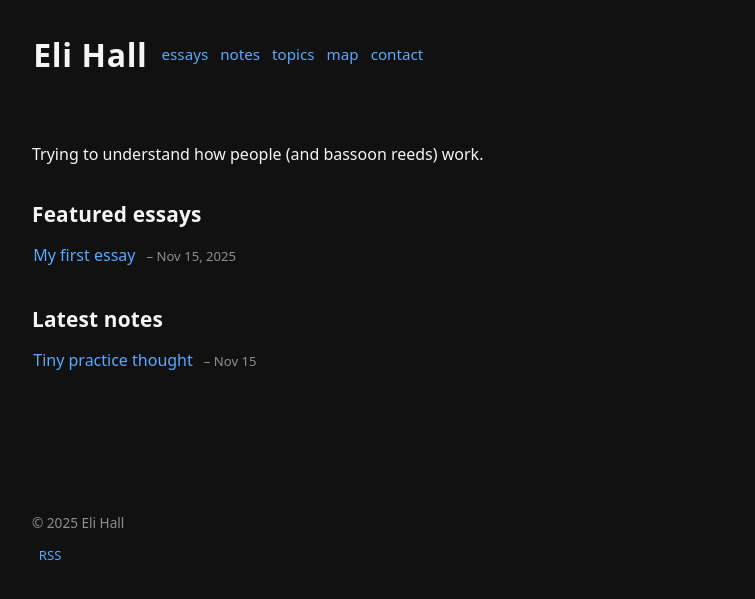
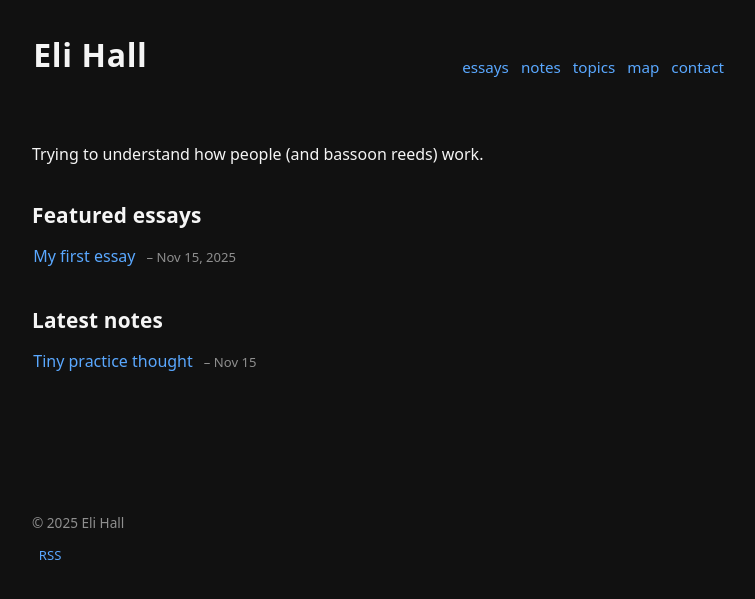
Before and after one commit to ethall52xyz/elihall, a Jekyll site: the page built from index.html, in a window 1280 px wide. Shown: the top 599 px of the page, without its empty margins (262-1017 px from the left). Built offline with Jekyll 4.4.1, drawn with Linux system fonts in a browser that asks for light colours.

Commit message:
Update main.css

```diff
--- a/assets/css/main.css
+++ b/assets/css/main.css
@@ -49,7 +49,7 @@ body {
 }
 
 /* =============================
-   Header (refined)
+   Header (full-width, baseline-aligned)
    ============================= */
 
 .site-header {
@@ -58,10 +58,15 @@ body {
 
 .site-header .container {
   display: flex;
-  align-items: center;
-  justify-content: flex-start;    /* nav hugs name */
-  gap: 0.2rem;                    /* VERY close nav-to-name */
-  padding-top: 1.9rem;            /* slightly less top padding */
+
+  /* span across full column width: name on left, nav on right */
+  justify-content: space-between;
+
+  /* align text to the same bottom line */
+  align-items: flex-end;
+
+  gap: 0.5rem;
+  padding-top: 1.9rem;
   padding-bottom: 0.5rem;
 }
 
@@ -74,15 +79,17 @@ body {
   color: var(--text);
   font-size: 2rem;                /* BIGGEST on the site */
   text-transform: none;
-  margin-right: 0.4rem;
+
+  /* tiny tweak to sit nicely on the baseline */
+  padding-bottom: 0.05rem;
 }
 
-/* Nav — close to name, but spaced apart internally */
+/* Nav — on the same line, spaced apart internally */
 .site-nav {
   display: flex;
   flex-wrap: wrap;
-  gap: 0.75rem;                   /* further apart BETWEEN items */
-  margin-left: 0.2rem;            /* but still VERY close to name */
+  gap: 0.75rem;                   /* spacing between items */
+  margin-left: 0;                  /* let space-between handle side spacing */
 }
 
 .site-nav a {
@@ -90,6 +97,9 @@ body {
   font-size: 0.95rem;
   text-decoration: none;
   padding: 0.05rem 0;
+
+  /* small baseline nudge to match name visually */
+  padding-bottom: 0.08rem;
 }
 
 .site-nav a:hover {
```
